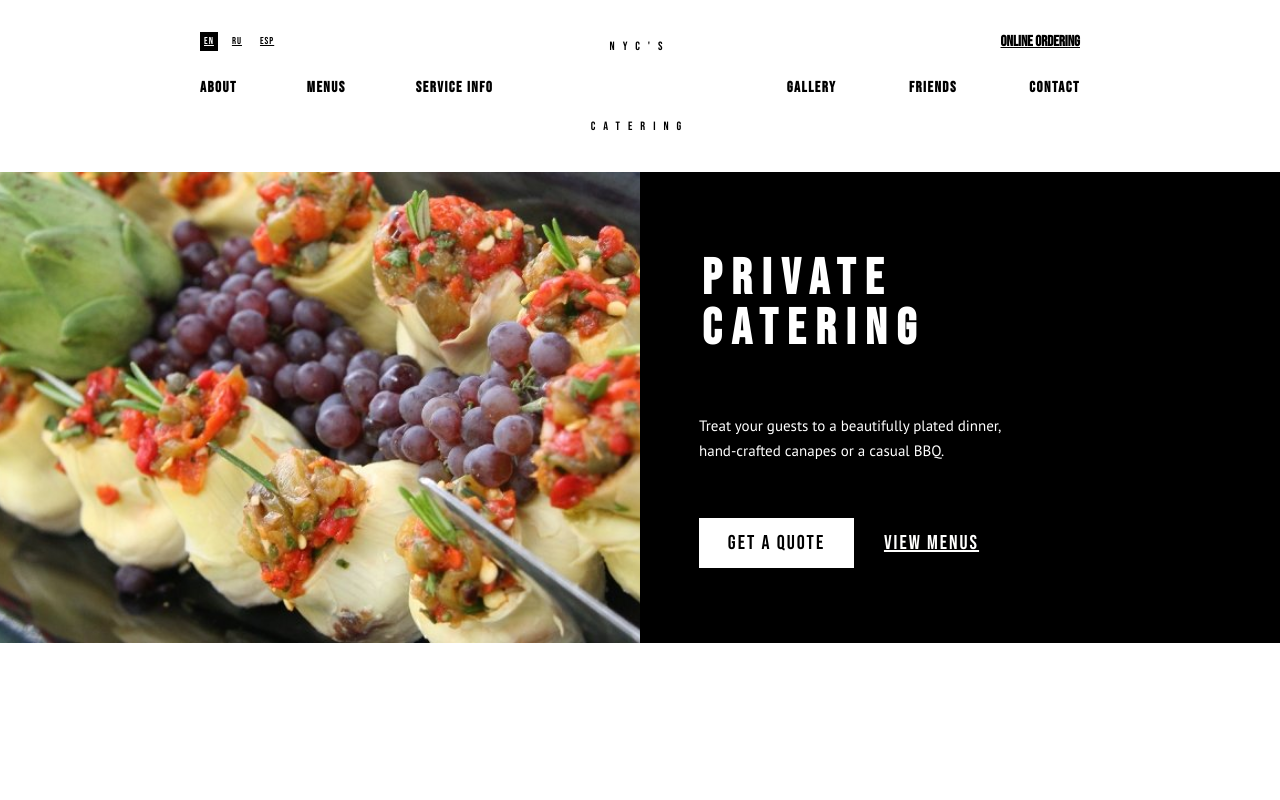
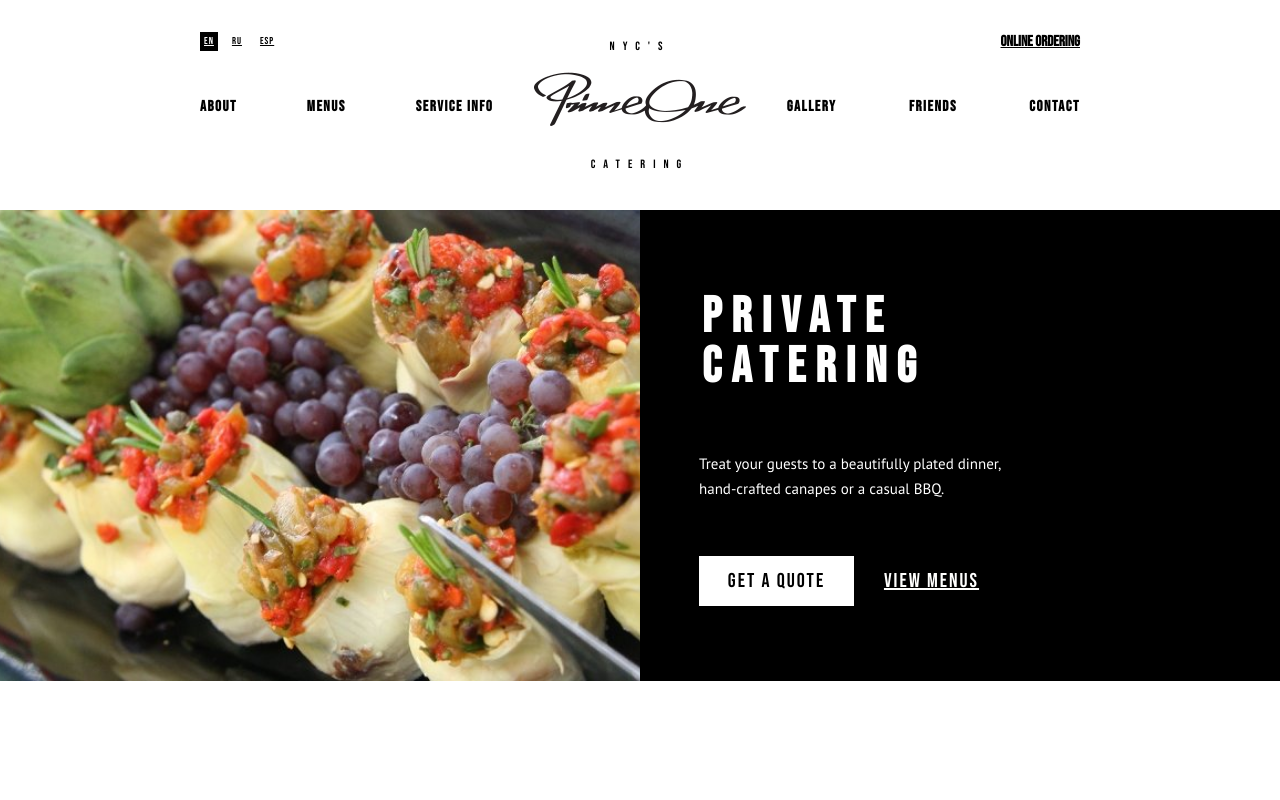
Before and after one commit to Sehja/prime-one, a website: page index.html in a window 1280 px wide. Shown: the top 800 px of the page. Drawn offline with nearby package versions, Linux system fonts and the light colour scheme; files that its build step writes are made by us from their sources; the site is published under a folder, as on GitHub Pages, so addresses that start at the root find nothing; files whose address does not match are found by name.

Commit message:
img logo

```diff
--- a/index.html
+++ b/index.html
@@ -39,7 +39,7 @@
                 <div class="header-bottom_column">
                     <a href="" class="header-bottom_logo">
                         <span class="header-bottom_logo-text">NYC'S</span>
-                        <span class="header-bottom_logo-img"><img src="/images/logo.png" alt=""></span>
+                        <span class="header-bottom_logo-img"><img src="./images/logo.png" alt=""></span>
                         <span class="header-bottom_logo-text">Catering</span>
                     </a>
                 </div>
```
